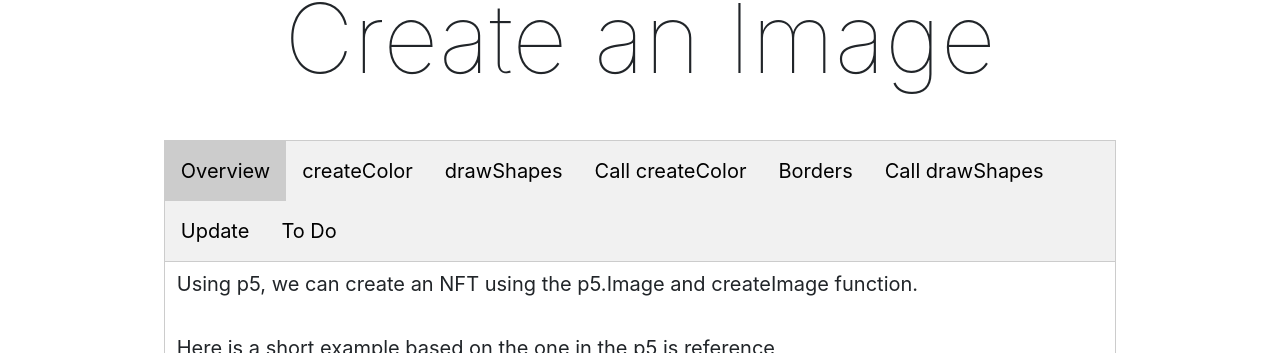
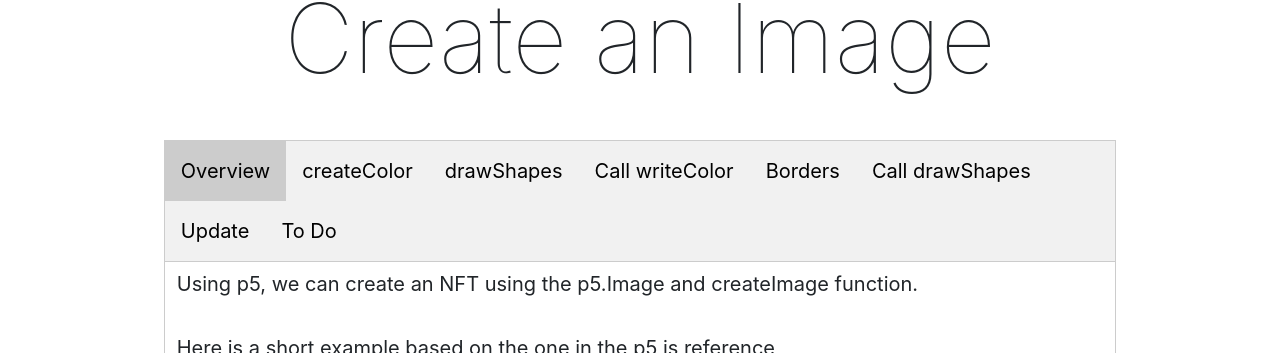
Before and after one commit to Montana-Media-Arts/220-creative-coding2-Spring2021, a Jekyll site: the page built from modules/week-14/_posts/2001-01-03-create-image.md, in a window 1280 px wide and 900 px high, scrolled down 340 px. Shown: the part 101-454 px from the top of the window. Built offline with Jekyll 4.4.1, drawn with Linux system fonts in a browser that asks for light colours; nearby versions of some CDN libraries; a script that is not in the unit is left out; comment, search, counter and statistics services are not loaded.

Commit message:
Update 2001-01-03-create-image.md

```diff
--- a/modules/week-14/_posts/2001-01-03-create-image.md
+++ b/modules/week-14/_posts/2001-01-03-create-image.md
@@ -10,7 +10,7 @@ jotted: true
   <button class="tablinks active" onclick="openTab(event, 'Overview')">Overview</button>
   <button class="tablinks" onclick="openTab(event, 'createcolor')">createColor</button>
   <button class="tablinks" onclick="openTab(event, 'drawshapes')">drawShapes</button>
-  <button class="tablinks" onclick="openTab(event, 'callcreatecolor')">Call createColor</button>
+  <button class="tablinks" onclick="openTab(event, 'callcreatecolor')">Call writeColor</button>
   <button class="tablinks" onclick="openTab(event, 'borders')">Borders</button>
   <button class="tablinks" onclick="openTab(event, 'calldrawshapes')">Call drawShapes</button>
   <button class="tablinks" onclick="openTab(event, 'update')">Update</button>
```
